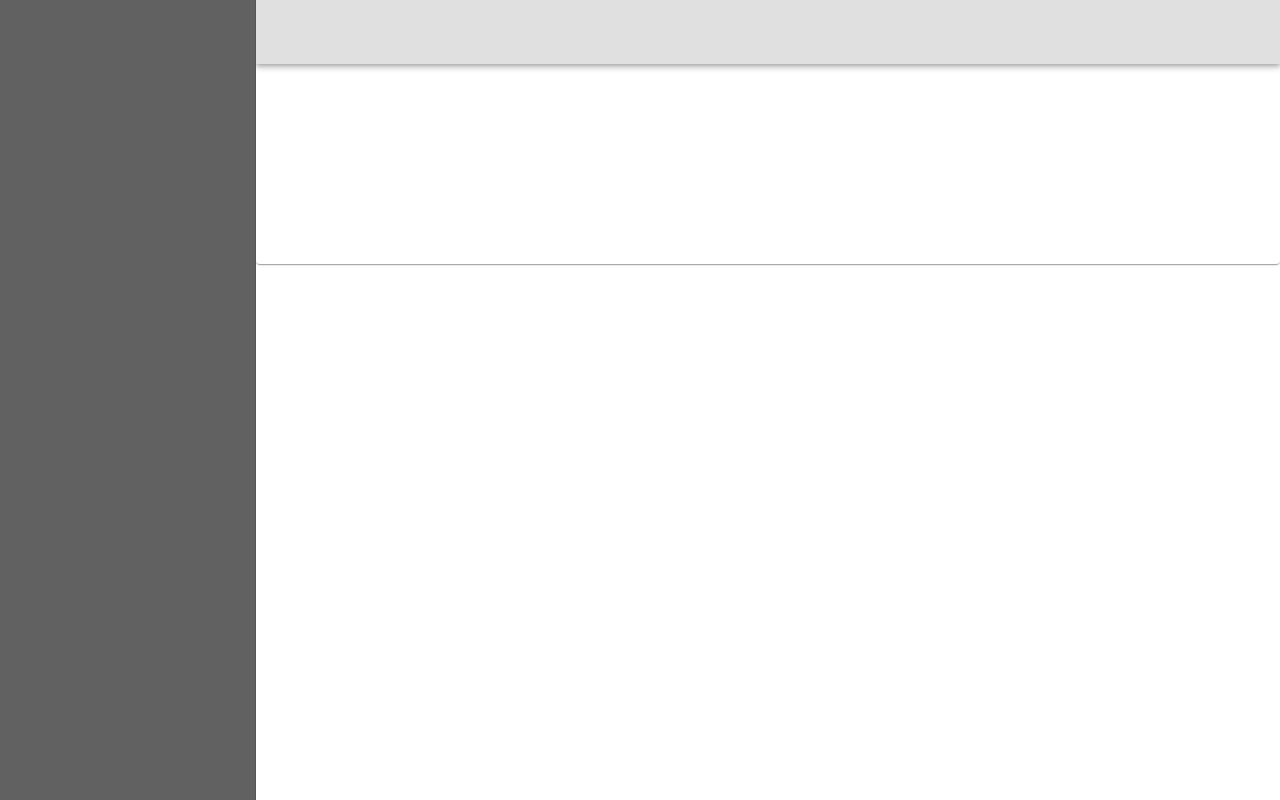
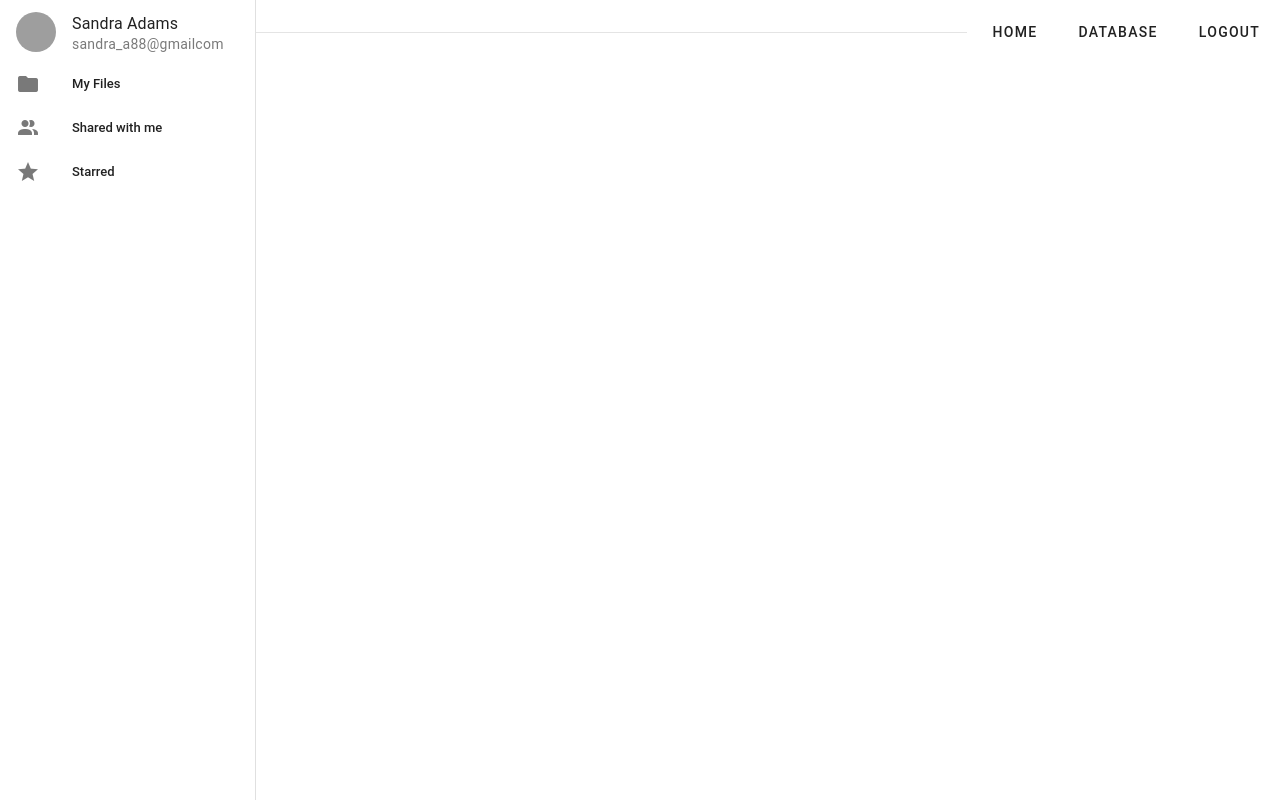
Before and after one commit to JohnSters/cornerstone, a Vue app: page /admin in a window 1280 px wide. Built offline with nearby package versions, Linux system fonts and the light colour scheme; grey boxes are pictures that could not be loaded.

Commit message:
Added some filler content to front page and admin page.

```diff
--- a/src/views/HomeView.vue
+++ b/src/views/HomeView.vue
@@ -1,6 +1,25 @@
 <template>
   <MainAppBar />
-  <v-container>This is the Home page</v-container>
+  <v-container>
+    <v-row>
+      <v-col
+          class="mt-3"
+          v-for="n in 9"
+          :key="n"
+          cols="4"
+      >
+        <v-card-title primary-title class="justify-center">
+          <div>
+            <h3 class="headline pink--text text--accent-2">Lorum</h3>
+            <div>Lorem ipsum dolor sit amet.</div>
+          </div>
+        </v-card-title>
+        <v-card-actions class="justify-center">
+          <v-btn flat color="green">use backend</v-btn>
+        </v-card-actions>
+      </v-col>
+    </v-row>
+  </v-container>
 </template>
 
 <script>
--- a/src/views/admin/AdminView.vue
+++ b/src/views/admin/AdminView.vue
@@ -1,9 +1,27 @@
 <template>
   <v-app>
-    <v-navigation-drawer color="grey-darken-2" permanent></v-navigation-drawer>
-    <v-app-bar color="grey-lighten-2"></v-app-bar>
-    <v-main>
-      <v-card height="200px"></v-card>
+    <v-navigation-drawer permanent>
+      <v-list>
+        <v-list-item
+            prepend-avatar="https://randomuser.me/api/portraits/women/85.jpg"
+            title="Sandra Adams"
+            subtitle="sandra_a88@gmailcom"
+        ></v-list-item>
+        <v-list density="compact" nav>
+          <v-list-item prepend-icon="mdi-folder" title="My Files" value="myfiles"></v-list-item>
+          <v-list-item prepend-icon="mdi-account-multiple" title="Shared with me" value="shared"></v-list-item>
+          <v-list-item prepend-icon="mdi-star" title="Starred" value="starred"></v-list-item>
+        </v-list>
+      </v-list>
+    </v-navigation-drawer>
+    <v-app-bar flat>
+      <v-divider></v-divider>
+      <v-btn class="ml-2">home</v-btn>
+      <v-btn class="ml-2">database</v-btn>
+      <v-btn class="ml-2" to="/">logout</v-btn>
+    </v-app-bar>
+    <v-main fluid style="height: 100vh">
+      <v-card></v-card>
     </v-main>
   </v-app>
 </template>
```
